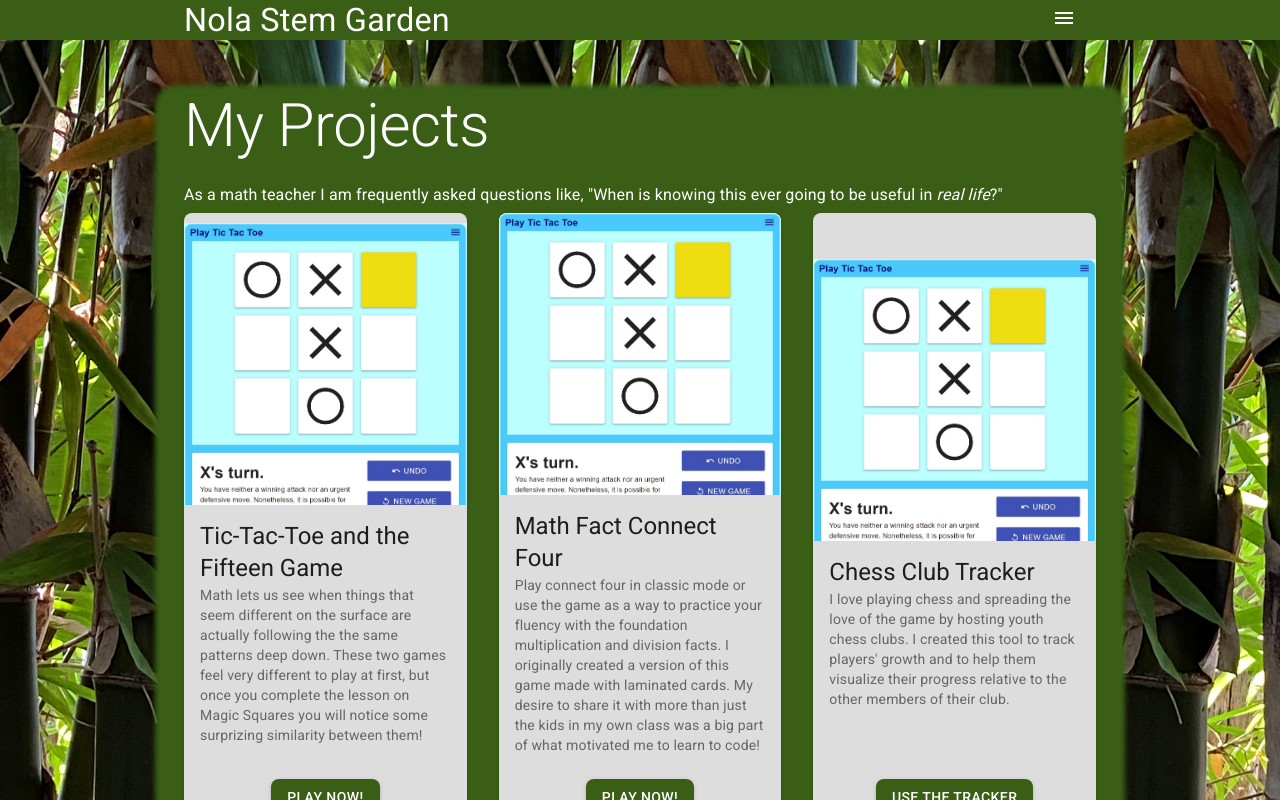
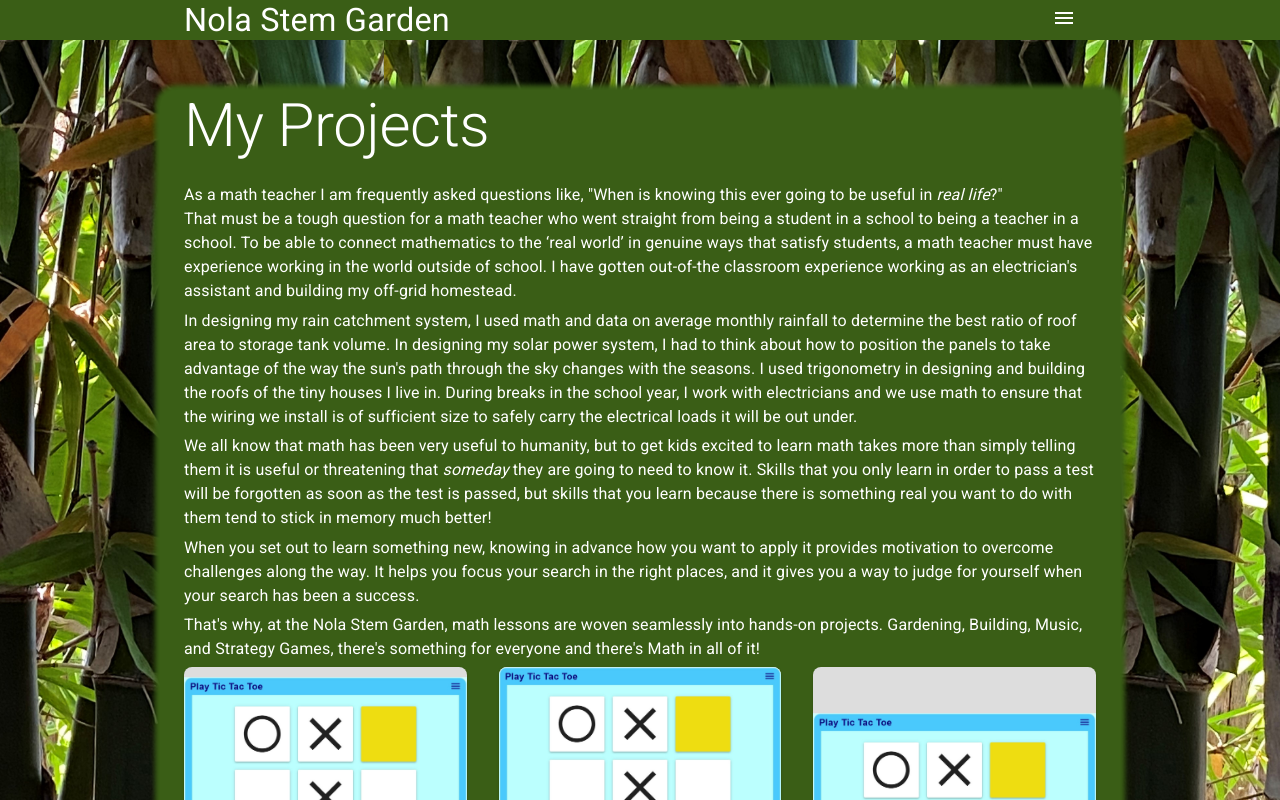
Before and after one commit to nolastemgarden/nolastemgarden.github.io_deprecated, a React (Create React App) app: page /my_projects in a window 1280 px wide. Shown: the top 800 px of the page. Built offline with nearby package versions, Linux system fonts and the light colour scheme.

Commit message:
Add Text about math teaching.

```diff
--- a/src/pages/MyProjects.js
+++ b/src/pages/MyProjects.js
@@ -77,6 +77,8 @@ const useStyles = makeStyles((theme) => ({
 
 }));
 
+// TEXT can be found in Google Doc form at https://docs.google.com/document/d/19ujkydhB3RbG58DxAPPlO9bRPNA95wQN3wtLy1YXqLQ/edit#
+
 
 export default function GardenStoryPage(props) {
     const classes = useStyles();
@@ -98,7 +100,20 @@ export default function GardenStoryPage(props) {
                     </Grid>
                     <Grid item xs={12}>
                         <Typography component='p' variant='body1' gutterBottom >
-                            As a math teacher I am frequently asked questions like, "When is knowing this ever going to be useful in <em>real life</em>?"
+                            As a math teacher I am frequently asked questions like, "When is knowing this ever going to be useful in <em>real life</em>?"<br />
+                            That must be a tough question for a math teacher who went straight from being a student in a school to being a teacher in a school.  To be able to connect mathematics to the ‘real world’ in genuine ways that satisfy students, a math teacher must have experience working in the world outside of school.  I have gotten out-of-the classroom experience working as an electrician's assistant and building my off-grid homestead.
+                        </Typography>
+                        <Typography component='p' variant='body1' gutterBottom >
+                            In designing my rain catchment system, I used math and data on average monthly rainfall to determine the best ratio of roof area to storage tank volume.  In designing my solar power system, I had to think about how to position the panels to take advantage of the way the sun's path through the sky changes with the seasons.  I used trigonometry in designing and building the roofs of the tiny houses I live in.  During breaks in the school year, I work with electricians and we use math to ensure that the wiring we install is of sufficient size to safely carry the electrical loads it will be out under.
+                        </Typography>
+                        <Typography component='p' variant='body1' gutterBottom >
+                            We all know that math has been very useful to humanity, but to get kids excited to learn math takes more than simply telling them it is useful or threatening that <em>someday</em> they are going to need to know it.  Skills that you only learn in order to pass a test will be forgotten as soon as the test is passed, but skills that you learn because there is something real you want to do with them tend to stick in memory much better!
+                        </Typography>
+                        <Typography component='p' variant='body1' gutterBottom >
+                            When you set out to learn something new, knowing in advance how you want to apply it provides motivation to overcome challenges along the way. It helps you focus your search in the right places, and it gives you a way to judge for yourself when your search has been a success.
+                        </Typography>
+                        <Typography component='p' variant='body1' gutterBottom >
+                            That's why, at the Nola Stem Garden, math lessons are woven seamlessly into hands-on projects. Gardening, Building, Music, and Strategy Games, there's something for everyone and there's Math in all of it!
                         </Typography>
                     </Grid>
 
```
